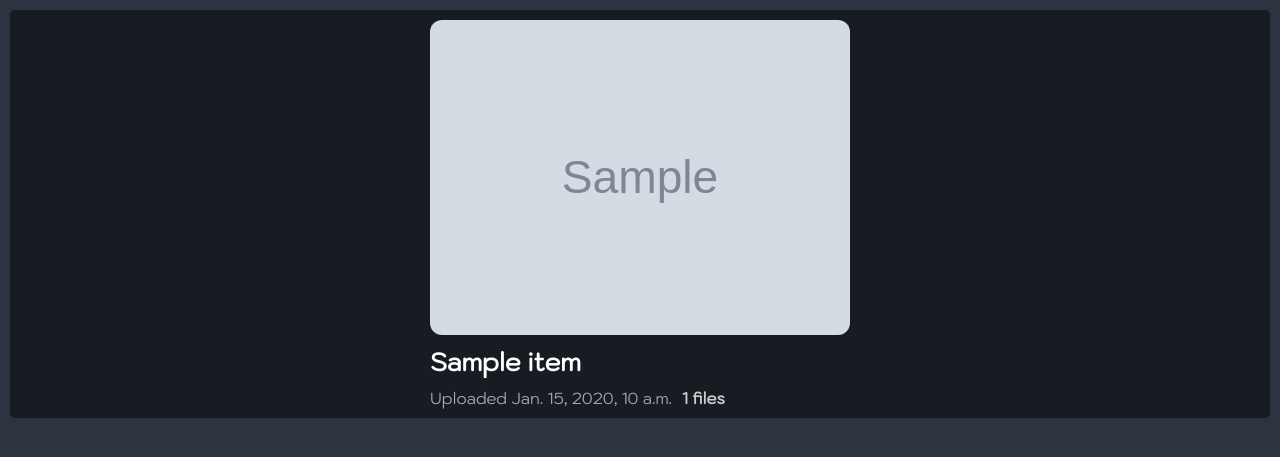
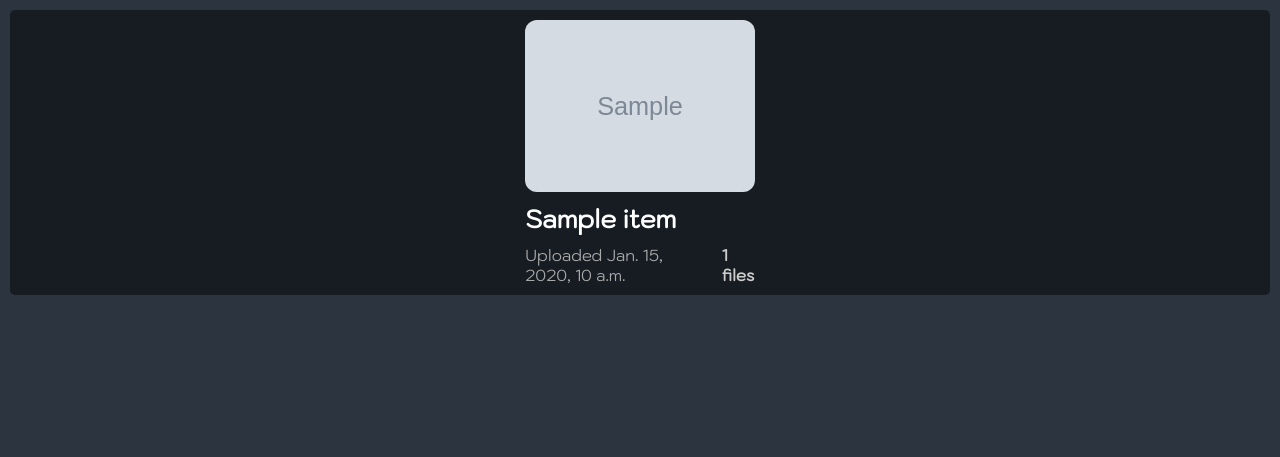
Before and after one commit to nickkipshidze/mrrobot-site, a Django app: template templates/view.html in a window 1280 px wide. Shown: the part 60-517 px from the top of the page. Run offline with Django 4.2, Linux system fonts and the light colour scheme; the template is opened without the code that fills it: most values are stand-ins (such as "Sample title", 1, 10 or a date in 2020); grey boxes marked "Sample" are stand-in pictures; parts of the project's set-up code (start-up, migrations or seed data) failed here and were passed over.

Commit message:
Fixed layout responsiveness

```diff
--- a/static/css/view.css
+++ b/static/css/view.css
@@ -5,10 +5,13 @@
     justify-content: center;
 }
 
+.content > a {
+    width: 19%;
+}
+
 .mediawidget {
     display: flex;
     flex-direction: column;
-    width: 420px; /* nice */
     gap: 10px;
 }
 
@@ -38,6 +41,9 @@
     color: #cccccc;
 }
 
+@media screen and (max-width: 1660px) { .content > a { width: 18.5%; } }
+@media screen and (max-width: 1150px) { .content > a { width: 23.5%; } }
+
 @media screen and (max-width: 910px) {
     .content > a {
         display: block;
```
